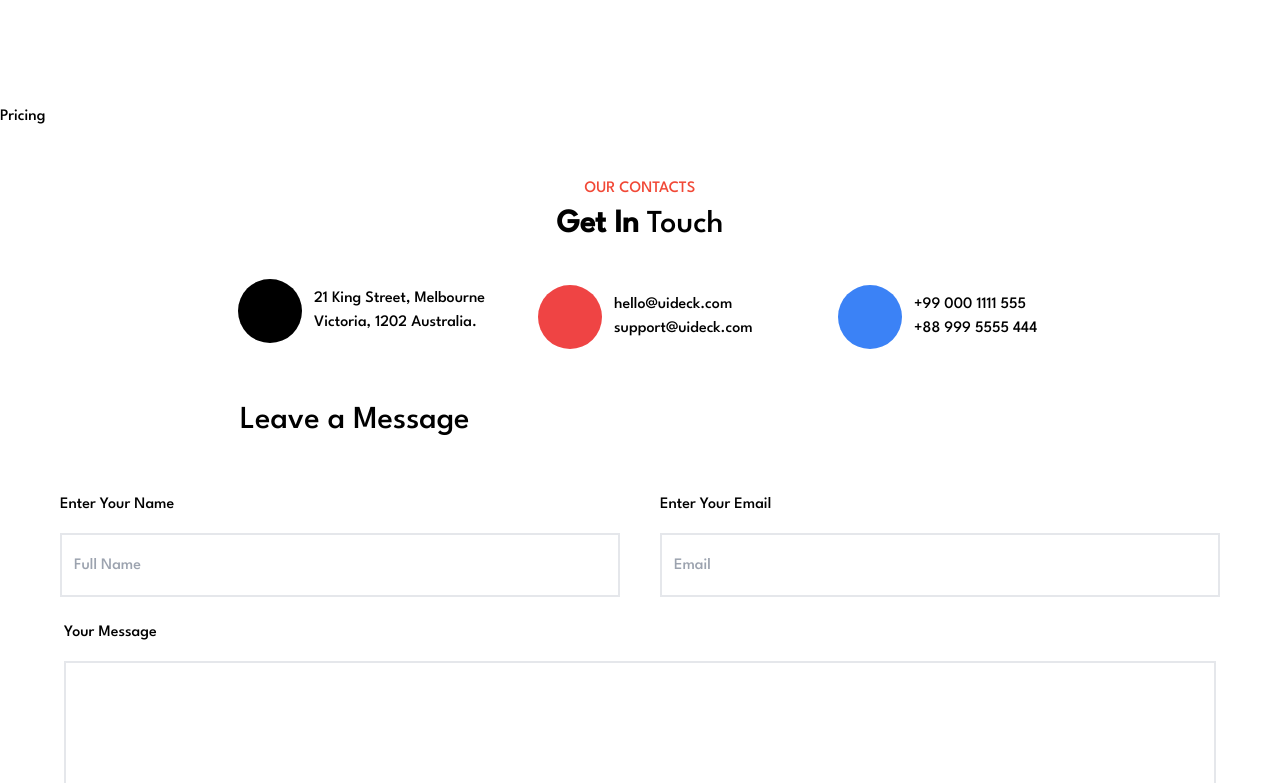
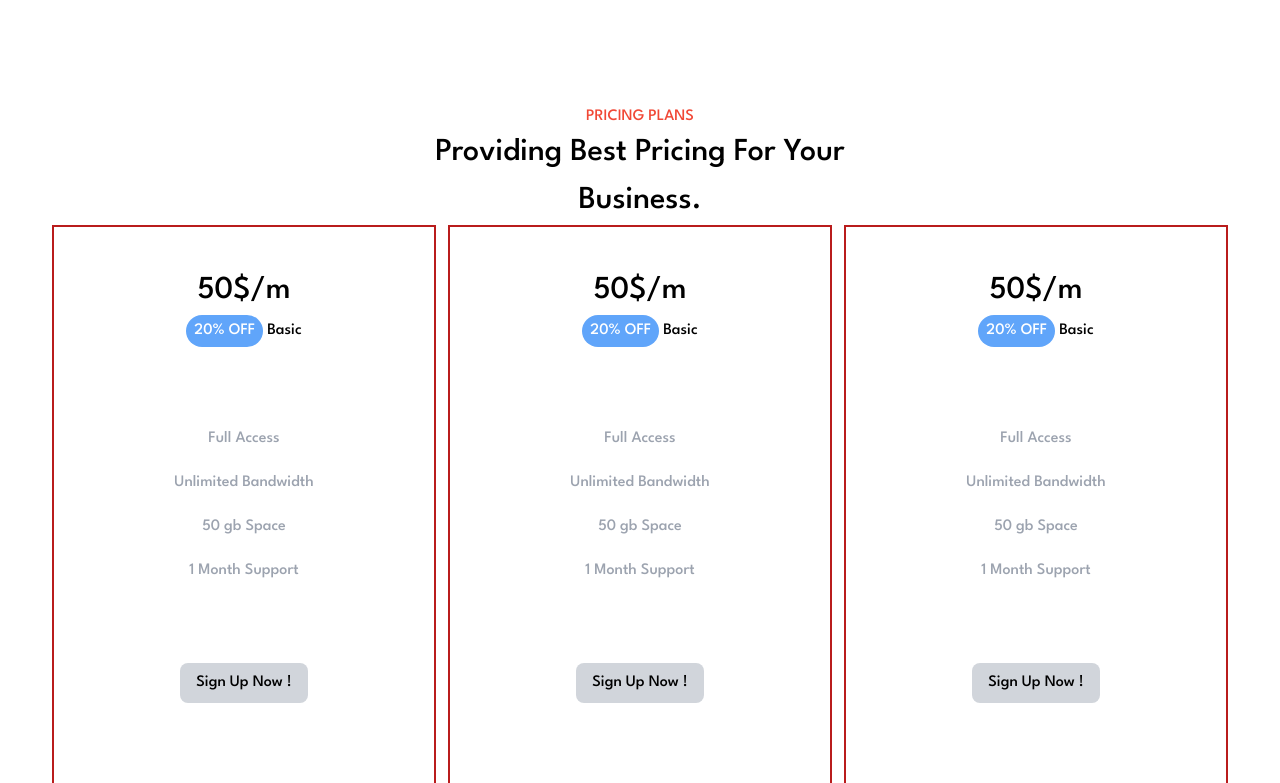
Before and after one commit to sunilhn27/tailwind-responsive-5, a Next.js app: page / in a window 1280 px wide. Shown: the part 2417-3200 px from the top of the page. Built offline with nearby package versions, Linux system fonts and the light colour scheme.

Commit message:
added pricing details

```diff
--- a/src/components/Pricing.js
+++ b/src/components/Pricing.js
@@ -2,8 +2,85 @@ import React from 'react'
 
 function Pricing() {
     return (
-        <section className='mt-12'>
-            <div>Pricing</div>
+        <section className='mt-12 mx-2'>
+            <div className='flex flex-col justify-center items-center text-center'>
+                <div className=''>
+                    <h1 className='text-[#F14836] uppercase md:text-[1rem]'>Pricing Plans</h1>
+                    <p className='md:text-[2rem] text-[1.5rem] w-[16rem] md:w-[30rem]'>Providing Best Pricing For Your Business.</p>
+                </div>
+
+                <div className='flex flex-col md:flex-row'>
+
+                    <div className='grid md:grid-cols-3 gap-3'>
+                        <div className='md:w-[24rem] md:h-[38rem] w-[22rem] h-[34rem] border-2 border-red-700'>
+                            <div className='flex flex-col justify-center items-center text-center'>
+                                <h1 className='text-[2rem] pt-10'>50$/m</h1>
+                                <div className='flex space-x-1 items-center'>
+                                    <h1 className='text-white bg-blue-400 px-2 rounded-full py-1'>20% OFF</h1>
+                                    <p>Basic</p>
+                                </div>
+                                <div className='flex flex-col mt-20 space-y-5 text-gray-400'>
+                                    <p>Full Access</p>
+                                    <p>Unlimited Bandwidth</p>
+                                    <p>50 gb Space</p>
+                                    <p>1 Month Support</p>
+                                </div>
+
+                                <div className='mt-20'>
+                                    <button className='bg-gray-300 px-4 py-2 rounded-lg'>Sign Up Now !</button>
+                                </div>
+
+                            </div>
+                        </div>
+
+                        <div className='md:w-[24rem] md:h-[38rem] w-[22rem] h-[34rem] border-2 border-red-700'>
+
+                            <div className='flex flex-col justify-center items-center text-center'>
+                                <h1 className='text-[2rem] pt-10'>50$/m</h1>
+                                <div className='flex space-x-1 items-center'>
+                                    <h1 className='text-white bg-blue-400 px-2 rounded-full py-1'>20% OFF</h1>
+                                    <p>Basic</p>
+                                </div>
+                                <div className='flex flex-col mt-20 space-y-5 text-gray-400'>
+                                    <p>Full Access</p>
+                                    <p>Unlimited Bandwidth</p>
+                                    <p>50 gb Space</p>
+                                    <p>1 Month Support</p>
+                                </div>
+
+                                <div className='mt-20'>
+                                    <button className='bg-gray-300 px-4 py-2 rounded-lg'>Sign Up Now !</button>
+                                </div>
+
+                            </div>
+                        </div>
+
+                        <div className='md:w-[24rem] md:h-[38rem] w-[22rem] h-[34rem] border-2 border-red-700'>
+                            <div className='flex flex-col justify-center items-center text-center'>
+                                <h1 className='text-[2rem] pt-10'>50$/m</h1>
+                                <div className='flex space-x-1 items-center'>
+                                    <h1 className='text-white bg-blue-400 px-2 rounded-full py-1'>20% OFF</h1>
+                                    <p>Basic</p>
+                                </div>
+                                <div className='flex flex-col mt-20 space-y-5 text-gray-400'>
+                                    <p>Full Access</p>
+                                    <p>Unlimited Bandwidth</p>
+                                    <p>50 gb Space</p>
+                                    <p>1 Month Support</p>
+                                </div>
+
+                                <div className='mt-20'>
+                                    <button className='bg-gray-300 px-4 py-2 rounded-lg'>Sign Up Now !</button>
+                                </div>
+
+                            </div>
+                        </div>
+
+                    </div>
+
+                </div>
+
+            </div>
         </section>
     )
 }
```
